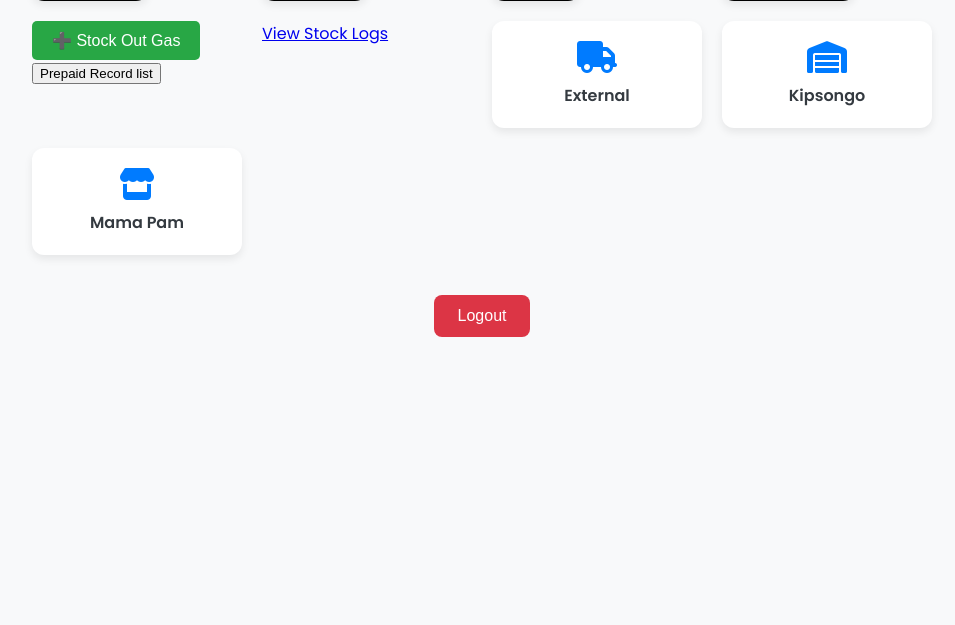
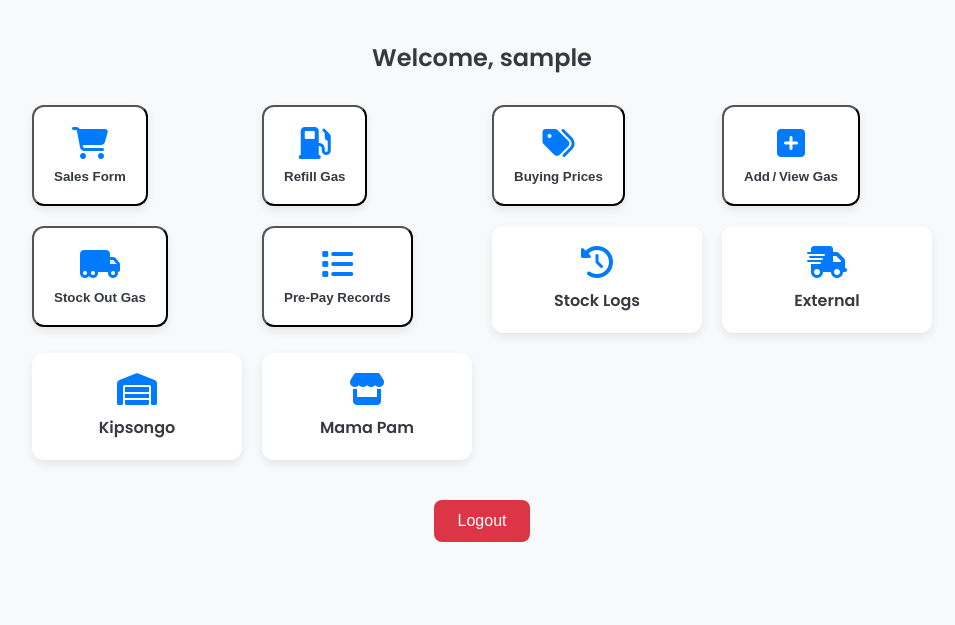
Before and after one commit to nabiswa-cmd/gas-management, a Flask app: page /dashboard in a window 1280 px wide. Shown: the part 215-840 px from the top of the page, without its empty margins (158-1113 px from the left). Run offline with Flask 3, Linux system fonts and the light colour scheme; the visitor is signed in with stand-in values (Sample User, id 1); some libraries are stand-ins or nearby versions.

Commit message:
Add files via upload

```diff
--- a/templates/dashboard.html
+++ b/templates/dashboard.html
@@ -2,136 +2,94 @@
 <html lang="en">
 <head>
     <meta charset="UTF-8">
-    <title>Dashboard - Ukweli Gas System</title>
-    <meta name="viewport" content="width=device-width, initial-scale=1.0">
+    <title>Dashboard – Ukweli Gas System</title>
+    <meta name="viewport" content="width=device-width, initial-scale=1">
     <link href="https://fonts.googleapis.com/css2?family=Poppins:wght@400;600&display=swap" rel="stylesheet">
     <script src="https://kit.fontawesome.com/a076d05399.js" crossorigin="anonymous"></script>
     <style>
-        body {
-            font-family: 'Poppins', sans-serif;
-            margin: 0;
-            padding: 20px;
-            background-color: #f8f9fa;
-            display: flex;
-            flex-direction: column;
-            align-items: center;
-            min-height: 100vh;
+        body{
+            font-family:'Poppins',sans-serif;
+            margin:0;padding:20px;background:#f8f9fa;
+            display:flex;flex-direction:column;align-items:center;min-height:100vh;
         }
-
-        h2 {
-            font-weight: 600;
-            color: #343a40;
-            margin-bottom: 40px;
-            text-align: center;
+        h2{font-weight:600;color:#343a40;margin-bottom:30px;text-align:center}
+        .banner{
+            width:100%;max-width:960px;height:180px;
+            background:url('https://images.unsplash.com/photo-1562158070-45b31f2f6015?auto=format&fit=crop&w=1200&q=80') center/cover;
+            border-radius:14px;margin-bottom:35px;
         }
-
-        .dashboard-grid {
-            display: grid;
-            grid-template-columns: repeat(auto-fit, minmax(180px, 1fr));
-            gap: 20px;
-            width: 100%;
-            max-width: 900px;
+        .dashboard-grid{
+            display:grid;grid-template-columns:repeat(auto-fit,minmax(180px,1fr));
+            gap:20px;width:100%;max-width:900px;
         }
-
-        .card-btn {
-            display: flex;
-            flex-direction: column;
-            align-items: center;
-            justify-content: center;
-            padding: 20px;
-            background-color: #ffffff;
-            border-radius: 12px;
-            box-shadow: 0 4px 8px rgba(0, 0, 0, 0.08);
-            text-align: center;
-            transition: transform 0.2s, box-shadow 0.2s;
-            color: #343a40;
-            font-weight: 600;
-            text-decoration: none;
+        .card-btn{
+            display:flex;flex-direction:column;align-items:center;justify-content:center;
+            padding:20px;background:#fff;border-radius:12px;
+            box-shadow:0 4px 8px rgba(0,0,0,.08);text-align:center;
+            color:#343a40;font-weight:600;text-decoration:none;
+            transition:.2s transform,.2s box-shadow;
         }
-
-        .card-btn:hover {
-            transform: translateY(-5px);
-            box-shadow: 0 6px 12px rgba(0, 0, 0, 0.12);
+        .card-btn:hover{transform:translateY(-5px);box-shadow:0 6px 12px rgba(0,0,0,.12);}
+        .card-btn i{font-size:32px;margin-bottom:10px;color:#007bff;}
+        .logout-section{margin-top:40px}
+        .logout-btn{
+            padding:12px 24px;font-size:16px;background:#dc3545;color:#fff;
+            border:none;border-radius:8px;cursor:pointer;transition:.3s background;
         }
-
-        .card-btn i {
-            font-size: 32px;
-            margin-bottom: 10px;
-            color: #007bff;
-        }
-
-        .logout-section {
-            margin-top: 40px;
-        }
-
-        .logout-btn {
-            padding: 12px 24px;
-            font-size: 16px;
-            background-color: #dc3545;
-            color: #ffffff;
-            border: none;
-            border-radius: 8px;
-            cursor: pointer;
-            transition: background-color 0.3s ease;
-        }
-
-        .logout-btn:hover {
-            background-color: #b02a37;
-        }
+        .logout-btn:hover{background:#b02a37}
+        /* quick helper for full‑width links */
+        .full-link{grid-column:1/-1}
     </style>
 </head>
 <body>
+
 {% with messages = get_flashed_messages(with_categories=true) %}
   {% if messages %}
-    <div>
      {% for category, message in messages %}
-        <div style="padding: 10px; margin-bottom: 10px; border-radius: 5px;
-                    {% if category == 'success' %}
-                      background-color: #d4edda; color: #155724; border: 1px solid #c3e6cb;
-                    {% elif category == 'error' %}
-                      background-color: #f8d7da; color: #721c24; border: 1px solid #f5c6cb;
-                    {% else %}
-                      background-color: #fff3cd; color: #856404; border: 1px solid #ffeeba;
-                    {% endif %}">
+       <div style="padding:10px;margin-bottom:10px;border-radius:5px;
+                   {% if category=='success' %}background:#d4edda;color:#155724;border:1px solid #c3e6cb;
+                   {% elif category=='error' %}background:#f8d7da;color:#721c24;border:1px solid #f5c6cb;
+                   {% else %}background:#fff3cd;color:#856404;border:1px solid #ffeeba;{% endif %}">
            {{ message }}
        </div>
      {% endfor %}
-    </div>
   {% endif %}
 {% endwith %}
 
+<div class="banner"></div>
 
 <h2>Welcome, {{ username }}</h2>
 
 <div class="dashboard-grid">
     <form action="/sales" method="get">
-            <button type="submit" class="card-btn"><i class="fas fa-shopping-cart"></i>Sales Form</button>
+        <button type="submit" class="card-btn"><i class="fas fa-shopping-cart"></i>Sales Form</button>
     </form>
 
     <form action="/refill" method="get">
-            <button type="submit" class="card-btn"><i class="fas fa-gas-pump"></i>Refill Gas</button>
+        <button type="submit" class="card-btn"><i class="fas fa-gas-pump"></i>Refill Gas</button>
     </form>
+
     <form action="/manage-pricing" method="get">
-            <button type="submit" class="card-btn"><i class="fas fa-gas-pump"></i>buying</button>
+        <button type="submit" class="card-btn"><i class="fas fa-tags"></i>Buying Prices</button>
     </form>
 
     <form action="/gas-form" method="get">
-            <button type="submit" class="card-btn"><i class="fas fa-plus-square"></i>Add/View Gas</button>
+        <button type="submit" class="card-btn"><i class="fas fa-plus-square"></i>Add / View Gas</button>
     </form>
-        <a href="/stock-out">
-    <button style="padding: 10px 20px; font-size: 16px; background-color: #28a745; color: white; border: none; border-radius: 5px;">
-        ➕ Stock Out Gas
-    </button>
+
+    <form action="/stock-out" method="get">
+        <button type="submit" class="card-btn"><i class="fas fa-truck-moving"></i>Stock Out Gas</button>
+    </form>
+
     <form action="/prepaid-list" method="get">
-        <button type="submit">Prepaid Record list</button>
+        <button type="submit" class="card-btn"><i class="fas fa-list"></i>Pre‑Pay Records</button>
     </form>
-</a><a class="dashboard-link" href="{{ url_for('view_logs') }}">View Stock Logs</a>
 
+    <a href="{{ url_for('view_logs') }}" class="card-btn"><i class="fas fa-history"></i>Stock Logs</a>
 
-
-        <a href="/external-u" class="card-btn"><i class="fas fa-truck"></i>External</a>
+    <a href="/external-u" class="card-btn"><i class="fas fa-shipping-fast"></i>External</a>
     <a href="/kipsongo-gas-u" class="card-btn"><i class="fas fa-warehouse"></i>Kipsongo</a>
-        <a href="/mpam-gas-u" class="card-btn"><i class="fas fa-store"></i>Mama Pam</a>
+    <a href="/mpam-gas-u" class="card-btn"><i class="fas fa-store"></i>Mama Pam</a>
 </div>
 
 <div class="logout-section">
```
Lines whose indentation alone changed are shown as unchanged.
